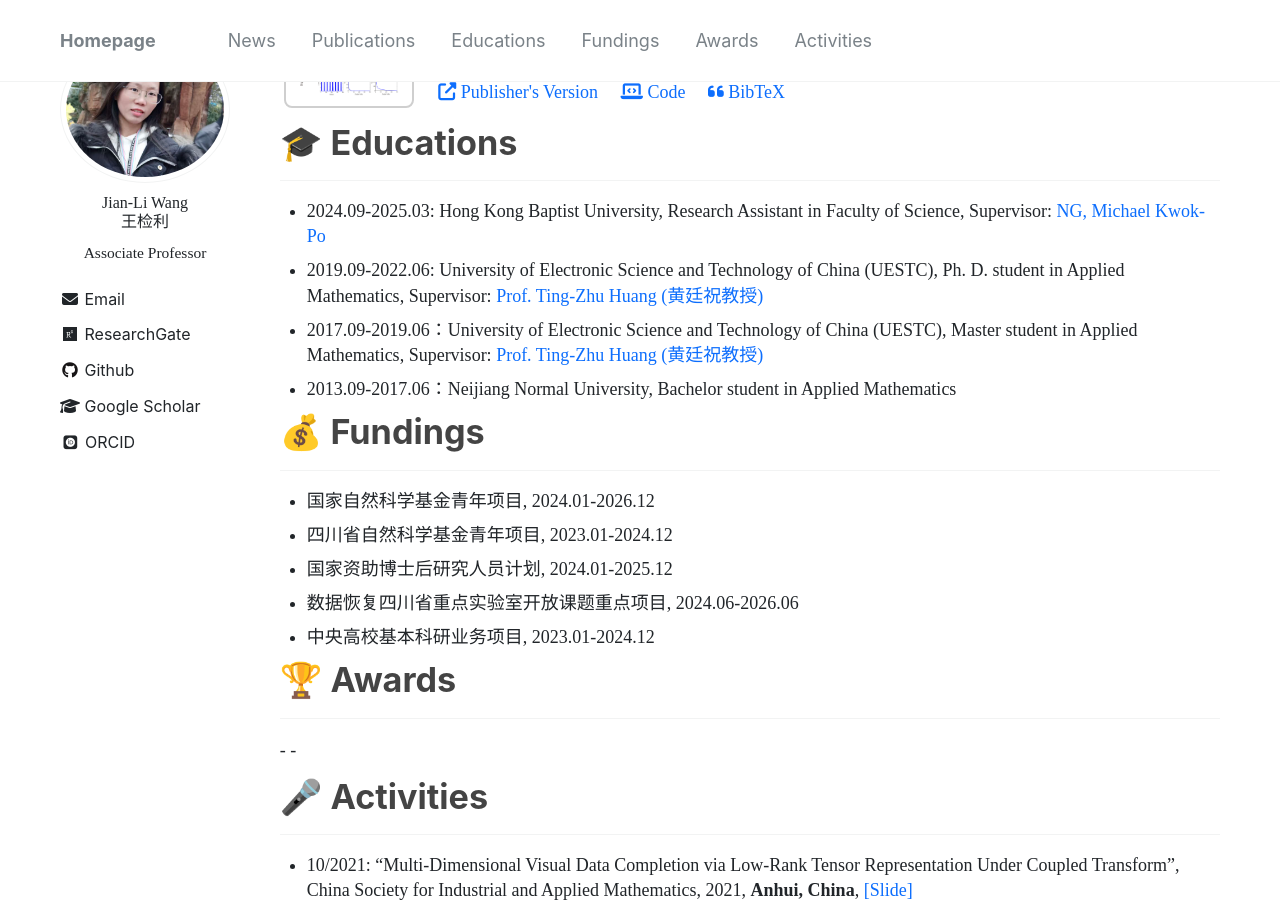
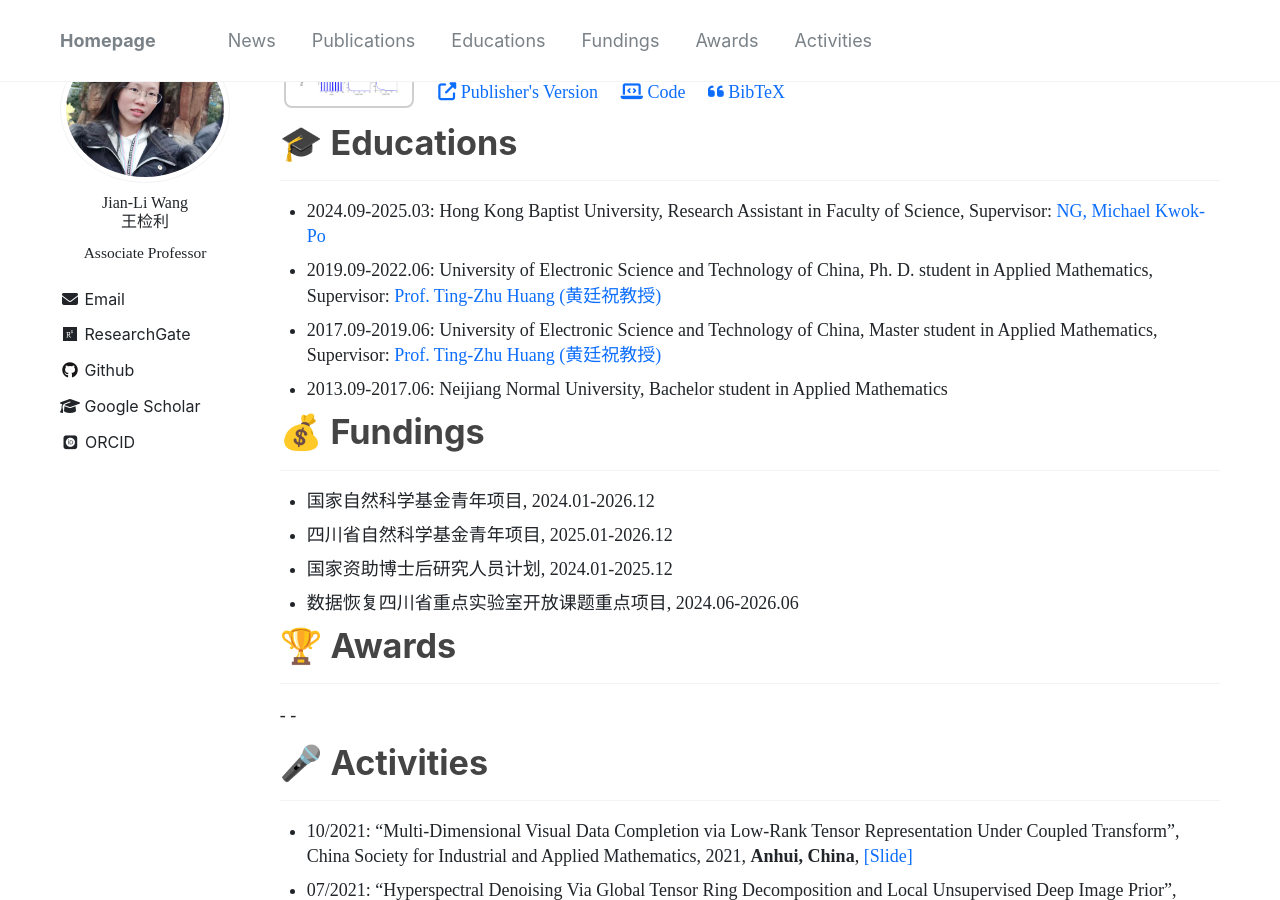
Before and after one commit to wangjianli123/wangjianli123.github.io, a Jekyll site: the page built from _pages/homepage.md, in a window 1280 px wide and 900 px high, scrolled down 4176 px. Built offline with Jekyll 4.4.1, drawn with Linux system fonts in a browser that asks for light colours; nearby versions of some CDN libraries; some web fonts are replaced; comment, search, counter and statistics services are not loaded.

Commit message:
Update homepage.md

```diff
--- a/_pages/homepage.md
+++ b/_pages/homepage.md
@@ -121,9 +121,9 @@ My current research interests include tensor modeling and computing, high-dimens
 -->
 <h2 id="educations" class="section-title"> 🎓 Educations </h2>
 - 2024.09-2025.03: Hong Kong Baptist University, Research Assistant in Faculty of Science, Supervisor: [NG, Michael Kwok-Po](https://www.math.hkbu.edu.hk/~mng)
-- 2019.09-2022.06: University of Electronic Science and Technology of China (UESTC), Ph. D. student in Applied Mathematics, Supervisor: [Prof. Ting-Zhu Huang (黄廷祝教授)](https://www.math.uestc.edu.cn/info/1081/2041.htm)
-- 2017.09-2019.06：University of Electronic Science and Technology of China (UESTC), Master student in Applied Mathematics, Supervisor: [Prof. Ting-Zhu Huang (黄廷祝教授)](https://www.math.uestc.edu.cn/info/1081/2041.htm)
-- 2013.09-2017.06：Neijiang Normal University, Bachelor student in Applied Mathematics
+- 2019.09-2022.06: University of Electronic Science and Technology of China, Ph. D. student in Applied Mathematics, Supervisor: [Prof. Ting-Zhu Huang (黄廷祝教授)](https://www.math.uestc.edu.cn/info/1081/2041.htm)
+- 2017.09-2019.06: University of Electronic Science and Technology of China, Master student in Applied Mathematics, Supervisor: [Prof. Ting-Zhu Huang (黄廷祝教授)](https://www.math.uestc.edu.cn/info/1081/2041.htm)
+- 2013.09-2017.06: Neijiang Normal University, Bachelor student in Applied Mathematics
 
 <h2 id="fundings" class="section-title">
   💰 Fundings
@@ -131,10 +131,9 @@ My current research interests include tensor modeling and computing, high-dimens
 
 
 - 国家自然科学基金青年项目, 2024.01-2026.12
-- 四川省自然科学基金青年项目, 2023.01-2024.12
+- 四川省自然科学基金青年项目, 2025.01-2026.12
 - 国家资助博士后研究人员计划, 2024.01-2025.12
 - 数据恢复四川省重点实验室开放课题重点项目, 2024.06-2026.06
-- 中央高校基本科研业务项目, 2023.01-2024.12
 
 <h2 id="awards" class="section-title">
   🏆 Awards
```
